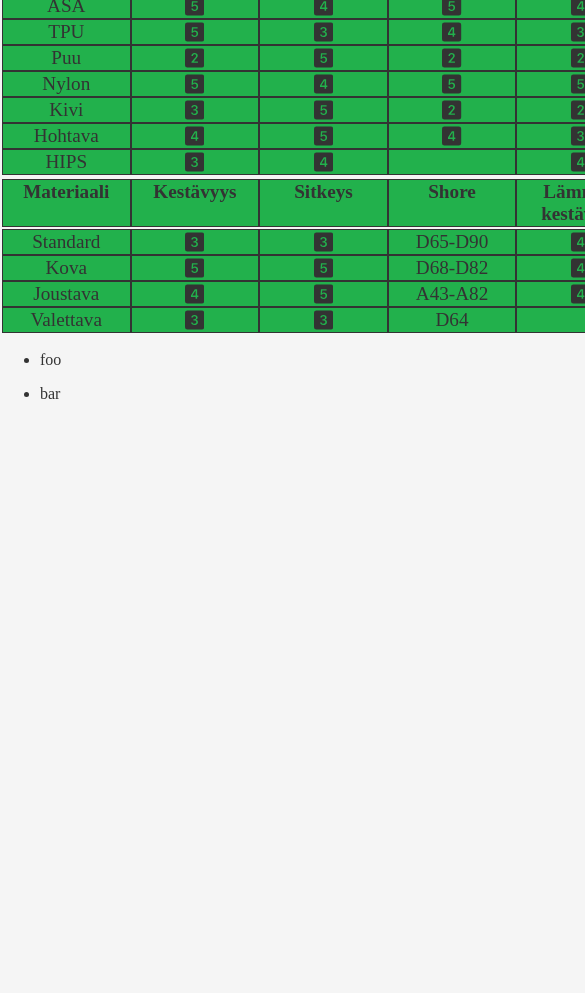
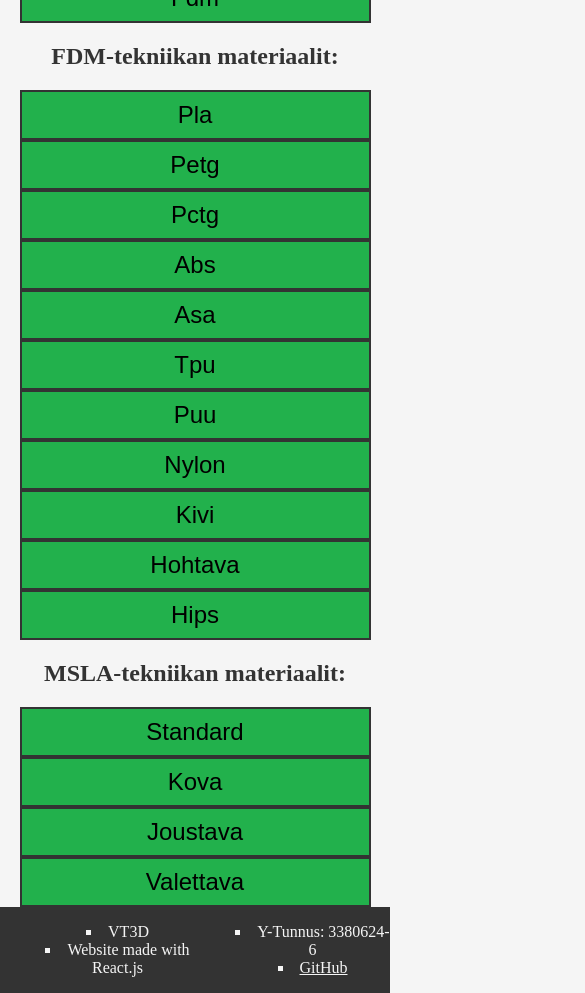
Before and after one commit to Vilunki15/vt3d, a React (Create React App) app: page / in a window 390 px wide. Shown: the part 960-1953 px from the top of the page, 585 px wide, since content can reach past the window. Before the commit the page ends 1379 px from the top, so only its background shows below. Built offline with nearby package versions, Linux system fonts and the light colour scheme.

Commit message:
Alpha version done!

```diff
--- a/src/App.js
+++ b/src/App.js
@@ -40,7 +40,7 @@
               <li><Link to="/">Etusivu</Link></li>
               <li><Link to="työgalleria">Työgalleria</Link></li>
               {/* <li><Link to="nettisivut">Nettisivut</Link></li> */}
-              <li><Link to="materiaalit">Materiaalit ja tulostustekniikat</Link></li>
+              {/* <li><Link to="materiaalit">Materiaalit ja tulostustekniikat</Link></li> */}
             </ul>
           </div>
         <div className="cookies">
@@ -51,7 +51,7 @@
             <Route exact path="/" element={<Home />} />
             <Route exact path="työgalleria" element={<Gallery />} />
             {/* <Route exact path="nettisivut" element={<Websites />}></Route> */}
-            <Route exact path="materiaalit" element={<Materials />} />
+            {/* <Route exact path="materiaalit" element={<Materials />} /> */}
             <Route path="*" element={<NoPage />} />
           </Routes>
         </div>
--- a/src/App.sass
+++ b/src/App.sass
@@ -14,6 +14,26 @@
   display: block
   min-width: 100%
 
+li
+  list-style-type: square
+  list-style-position: inside
+  text-align: center
+
+.footer-main
+  background-color: $text
+  color: $backround
+  display: flex
+  flex-wrap: wrap
+  text-align: center
+  justify-content: center
+
+
+.footer-container
+  flex: 1
+  a
+    color: $backround
+
+
 .laatikko
   display: flex
   width: 900px
@@ -27,14 +47,12 @@
   border: 1px solid $text
   margin: 0
   font-size: 1.2em
-
   color: $text
 
 svg
   display: block
   margin: 0 auto
   height: 100%
-
 
 .main-body
   max-width: 900px
@@ -46,13 +64,27 @@
   display: flex
   flex-wrap: wrap
   text-align: center
+  justify-content: center
 
 .mobile-flex-item
   flex: 1
-  border: 3px solid red
-  text-align: left
-  max-width: 25%
-  background-color: beige
+  border-bottom: 2px solid $text
+  border-top: 2px solid $text
+  max-width: 45%
+  background-color: $accent
+  li
+    list-style-type: none
+    font-size: 1.5em
+  svg
+
+.dropdown-button
+  width: 90%
+  height: 50px
+  text-align: center
+  background-color: $accent
+  border: 2px solid $text
+  font-size: 1.5em
+
 
 .dropdown-button::first-letter
   text-transform: uppercase
--- a/src/Footer.js
+++ b/src/Footer.js
@@ -1,29 +1,24 @@
 import React from "react";
+import "./App.sass";
 
 const Footer = () => {
-
-/*     return(
-        <div>
-            <h2>Footer</h2>
-        </div>
-    ); */
-
-
     return (
-        <div className="footer">
-            <footer>
-                <div className="container-left">
+        <footer>
+            <div className="footer-main">
+                <div className="footer-container">
                     <ul>
-                        <li className="footer-item">foo</li>
+                        <li className="footer-item">VT3D</li>
+                        <li className="footer-item">Website made with React.js</li>
                     </ul>
                 </div>
-                <div className="container-rigth">
+                <div className="footer-container">
                     <ul>
-                        <li className="footer-item">bar</li>
+                        <li className="footer-item">Y-Tunnus: 3380624-6</li>
+                        <li className="footer-item"><a href="https://github.com/Vilunki15" target="_blanck">GitHub</a></li>
                     </ul>
                 </div>
-            </footer>
-        </div>
+            </div>
+        </footer>
     )
 }
 
--- a/src/Gallery.js
+++ b/src/Gallery.js
@@ -3,7 +3,7 @@
 const Gallery = () => {
     return(
         <div>
-            <h1 className="text-center">Gallery</h1><br/>
+            <h1 className="text-center">Galleriaa kirjoitaan parhaillaan</h1><br/>
         </div>
     );
 }
--- a/src/Home.js
+++ b/src/Home.js
@@ -8,10 +8,29 @@
     MobilePrinterTable } from "./Tables";
 
 const Home = () => {
+    let screenWidth = window.innerWidth;
+    let printerTable;
+    let resinTable;
+    let filamentTable;
+    if (screenWidth < 900) {
+        console.log(screenWidth)
+        printerTable = <MobilePrinterTable />
+        resinTable = <MobileResinTable />
+        filamentTable = <MobileFilamentTable />
+    }
+    else {
+        console.log(screenWidth)
+        printerTable = <DesktopPrinterTable />
+        resinTable = <DesktopResinTable />
+        filamentTable = <DesktopFilamentTable />
+    }
+
     return(
         <div className="home">
             <h1>VT3D - 3D-tulostus ja mallinnuspalvelut</h1>
-            <h2>Tervetuloa VT3D:n nettisivuille!</h2>
+            <h2>Tervetuloa VT3D:n keskeneräisille nettisivuille!</h2>
+            <h3>Tämä on nettisivujen Alpha versio. <br/>
+            Sivuja päivitetään valmiiksi.</h3>
             <p>Olemme pieni 3D-tulostus ja mallinnuspaja Oulusta (muutamme kohta). <br/>
             Piirrämme ja tulostamme kaikenlaisia hyödyllisiä ja esteettisiä esineitä. <br/>
             Koska yritys ei ole kovin suuri ja lähinnä harrastuksen johdatuksella tässä,<br/>
@@ -21,12 +40,14 @@
                 <li>FDM, eli muovin pursotuitus suuttimen läpi</li>
                 <li>MSLA, eli hartsin kovettamista UV-valolla</li>
             </ul>
-            {/* <MobilePrinterTable /> */}
-            <DesktopPrinterTable />
-            {/* <MobileFilamentTable /> */}
-            <DesktopFilamentTable />
-            <DesktopResinTable />
-            {/* <MobileResinTable /> */}
+            <h2>Tässä vertailtuna tulostustekniikat:</h2>
+            <p>(Huom, nämä ovat vain arvioita ja todellinen lopputulos riippuu kappaleesta <br/>
+            sekä asiakkaan toiveista).</p>
+            { printerTable }
+            <h2>FDM-tekniikan materiaalit:</h2>
+            { filamentTable }
+            <h2>MSLA-tekniikan materiaalit:</h2>
+            { resinTable }
         </div>
     );
 }
--- a/src/Tables.js
+++ b/src/Tables.js
@@ -103,7 +103,20 @@
     ["Hohtava", <Four />, <Five />, <Four />, <Three />, "", "30-60"],
     ["HIPS", <Three />, <Four />, "", <Four />, "", "20-80"]
 ];
-
+const FMTable = [
+    ["Materiaali", "Kestävyys", "Yksityiskohdat", "UV-Kestävyys", "Lämmön kestävyys", "Biohajoava", "Hinta"],
+    ["PLA", 3, 5, 2, 2, "Kyllä", "20-40"],
+    ["PETG", 4, 4, 4, 3, "Ei", "20-40"],
+    ["PCTG", 5, 4, 4, 4, "Ei", "30-50"],
+    ["ABS", 5, 4, 4, 4, "Ei", "20-50"],
+    ["ASA", 5, 4, 5, 4, "Ei", "20-50"],
+    ["TPU", 5, 3, 4, 3, "Ei", "30-80"],
+    ["Puu", 2, 5, 2, 2, "Kyllä", "60-100"],
+    ["Nylon", 5, 4, 5, 5, "Ei", "60-150"],
+    ["Kivi", 3, 5, 2, 2, "Kyllä", "30-80"],
+    ["Hohtava", 4, 5, 4, 3, "Ei", "30-60"],
+    ["HIPS", 3, 4, "", 4, "Ei", "20-80"]
+];
 
 export const DesktopFilamentTable = () => {
     return(
@@ -157,14 +170,14 @@
                             <div className="mobile-flex-container">
                                 <div className="mobile-flex-item">
                                     <ul>
-                                        {FTable[0].slice(1).map((item, itemIndex) => (
+                                        {FMTable[0].slice(1).map((item, itemIndex) => (
                                             <li key={itemIndex}>{item}</li>
                                         ))}
                                     </ul>
                                 </div>
                                 <div className="mobile-flex-item">
                                     <ul>
-                                        {FTable[index + 1].slice(1).map((item, itemIndex) => (
+                                        {FMTable[index + 1].slice(1).map((item, itemIndex) => (
                                             <li key={itemIndex}>{item}</li>
                                         ))}
                                     </ul>
```
Also changed, not shown: public/manifest.json.
